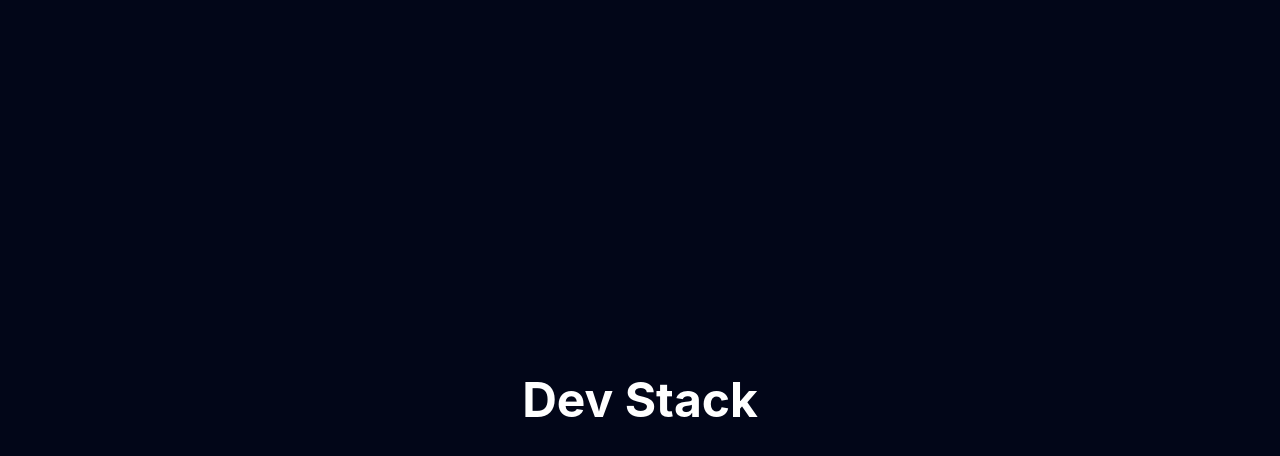
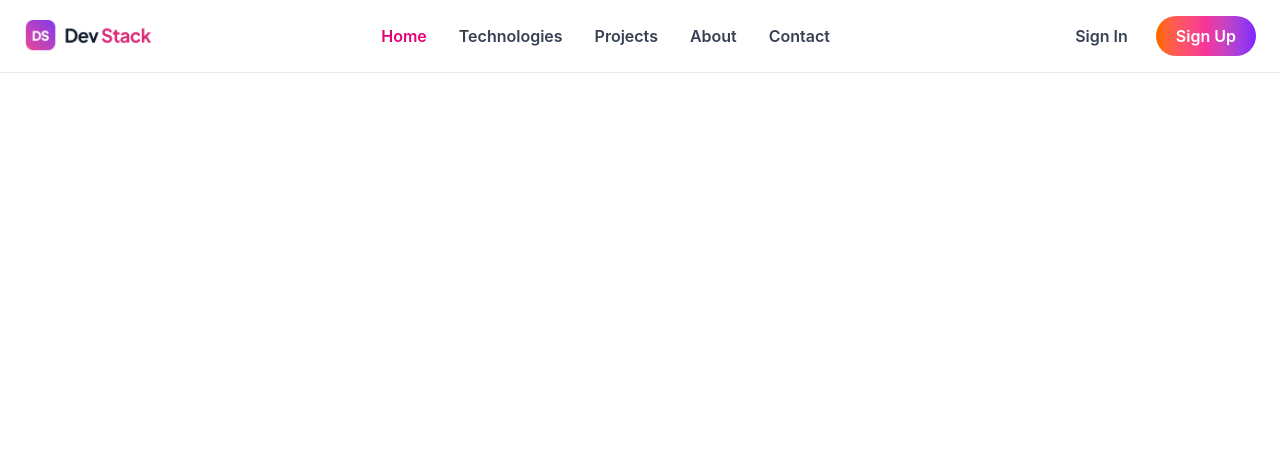
Before and after one commit to Ara-Fat-Islam/Assignment-5, a React (Vite) app: page / in a window 1280 px wide. Shown: the top 456 px of the page. Built offline with nearby package versions, Linux system fonts and the light colour scheme.

Commit message:
build navbar

```diff
--- a/package.json
+++ b/package.json
@@ -13,6 +13,7 @@
     "@tailwindcss/vite": "^4.3.3",
     "react": "^19.2.8",
     "react-dom": "^19.2.8",
+    "react-icons": "^5.7.0",
     "react-toastify": "^11.1.0",
     "tailwindcss": "^4.3.3"
   },
--- a/src/App.tsx
+++ b/src/App.tsx
@@ -1,11 +1,11 @@
+import Nav from "./Components/Nav";
+
 function App() {
   return (
-    <div className="min-h-screen bg-slate-950 flex items-center justify-center">
-      <h1 className="text-5xl font-bold text-white">
-        Dev Stack
-      </h1>
+    <div>
+      <Nav />
     </div>
-  )
+  );
 }
 
-export default App
+export default App;
--- a/src/Components/Nav.tsx
+++ b/src/Components/Nav.tsx
@@ -0,0 +1,80 @@
+import { HiOutlineBars3 } from "react-icons/hi2";
+import NavLogo from "../assets/logo-text.png";
+
+const Nav = () => {
+  return (
+    <nav className="sticky top-0 z-50 bg-white border-b border-gray-200">
+      <div className="container mx-auto px-6 py-4 flex items-center justify-between">
+
+        {/* Mobile Menu */}
+        <HiOutlineBars3 className="text-3xl md:hidden" />
+
+        {/* Logo */}
+        <img
+          src={NavLogo}
+          alt="Dev Stack"
+          className="w-32"
+        />
+
+        {/* Desktop Navigation */}
+        <ul className="hidden md:flex items-center gap-8 font-semibold">
+          <li>
+            <a href="#" className="text-pink-600">
+              Home
+            </a>
+          </li>
+
+          <li>
+            <a
+              href="#technologies"
+              className="text-gray-700 hover:text-pink-600 transition"
+            >
+              Technologies
+            </a>
+          </li>
+
+          <li>
+            <a
+              href="#projects"
+              className="text-gray-700 hover:text-pink-600 transition"
+            >
+              Projects
+            </a>
+          </li>
+
+          <li>
+            <a
+              href="#about"
+              className="text-gray-700 hover:text-pink-600 transition"
+            >
+              About
+            </a>
+          </li>
+
+          <li>
+            <a
+              href="#contact"
+              className="text-gray-700 hover:text-pink-600 transition"
+            >
+              Contact
+            </a>
+          </li>
+        </ul>
+
+        {/* Authentication */}
+        <div className="flex items-center gap-3 font-semibold">
+          <button className="px-4 py-2 text-gray-700 hover:text-pink-600 transition">
+            Sign In
+          </button>
+
+          <button className="px-5 py-2 rounded-full text-white bg-gradient-to-r from-orange-500 via-pink-500 to-violet-600 hover:opacity-90 transition">
+            Sign Up
+          </button>
+        </div>
+
+      </div>
+    </nav>
+  );
+};
+
+export default Nav;
```
Also changed, not shown: 1 other file (tests, documents, lock files or other folders).
